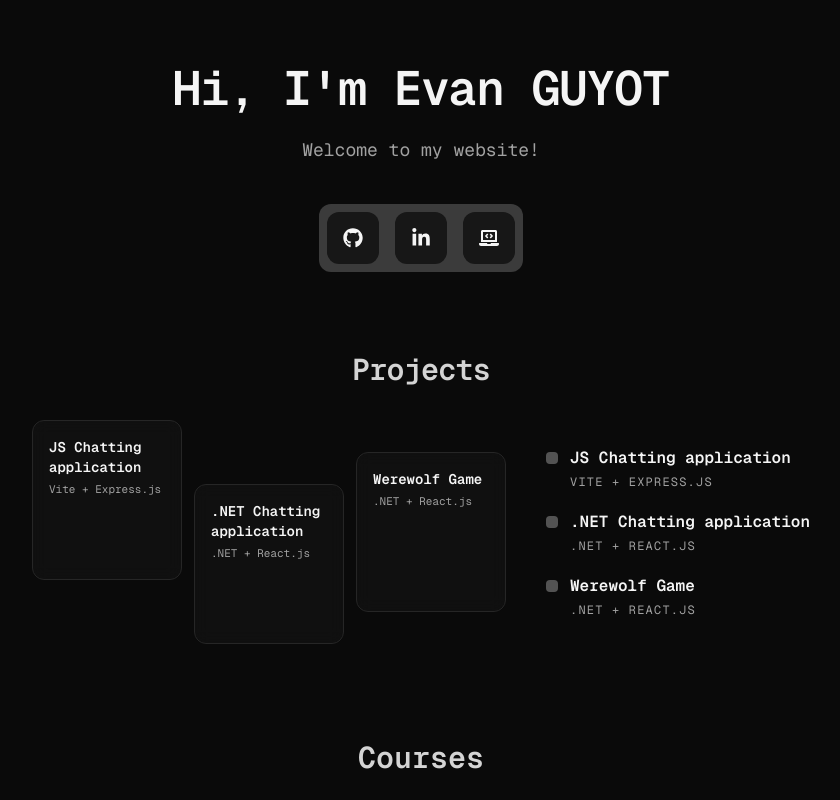
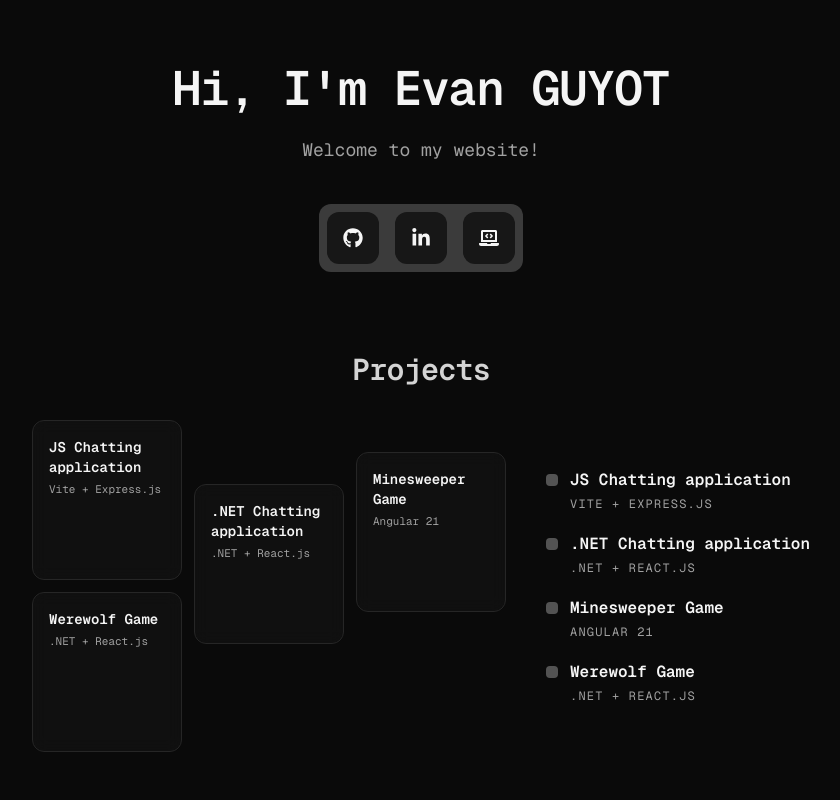
Before and after one commit to evan-guyot/portfolio, a Next.js app: page / in a window 1280 px wide. Shown: the top 800 px of the page, without its empty margins (219-1059 px from the left). Built offline with nearby package versions, Linux system fonts and the light colour scheme.

Commit message:
chores: new item in the projects

```diff
--- a/app/data/projects.ts
+++ b/app/data/projects.ts
@@ -28,6 +28,15 @@ export const PROJECTS: Project[] = [
   },
   {
     id: "3",
+    title: "Minesweeper Game",
+    tech: "Angular 21",
+    description:
+      "A single-player Minesweeper game where the goal is to uncover all safe cells without detonating any mines.",
+    github: null,
+    live: "https://minesweeper-eguyot.vercel.app",
+  },
+  {
+    id: "4",
     title: "Werewolf Game",
     tech: ".NET + React.js",
     description:
```
